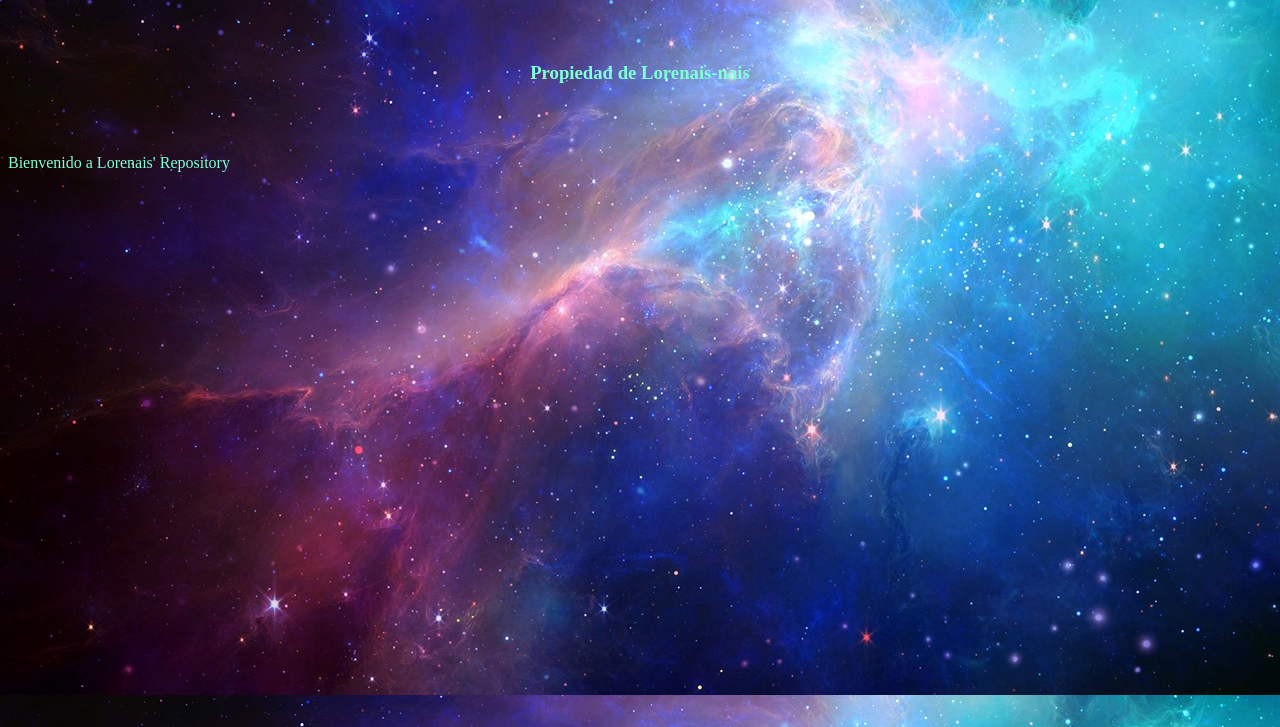
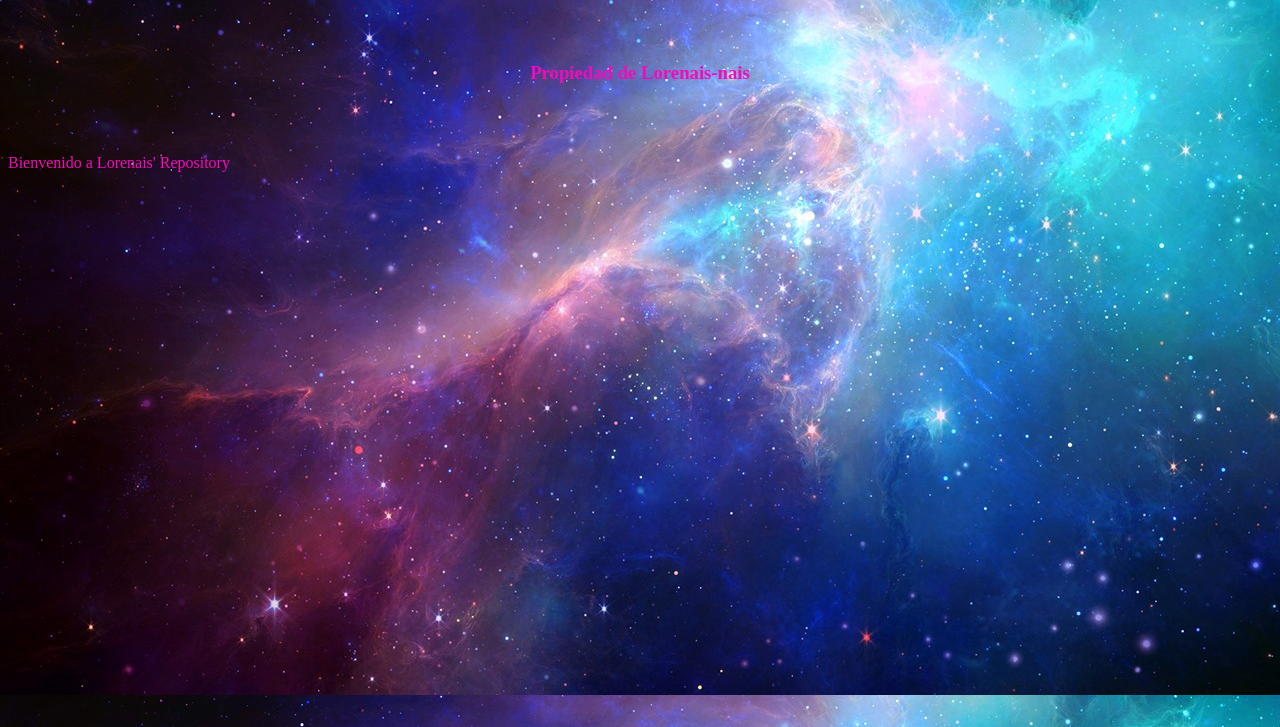
Before and after one commit to ESRMX/EjemploGithub.github.io, a plain HTML site: page index.html in a window 1280 px wide. Shown: the part 73-800 px from the top of the page. Drawn offline with Linux system fonts and the light colour scheme.

Commit message:
Nuevos cambios Lorenais

```diff
--- a/style.css
+++ b/style.css
@@ -1,5 +1,5 @@
 *{
-    color: aquamarine;
+    color: #F30BBA;
 }
 #principal{
     background-image: url("images/amazing.jpg");
```
